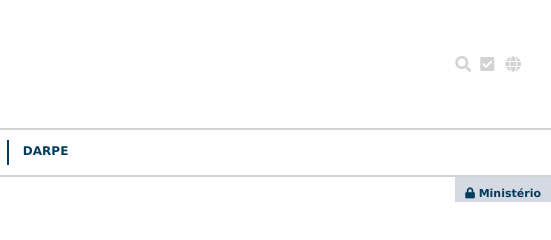
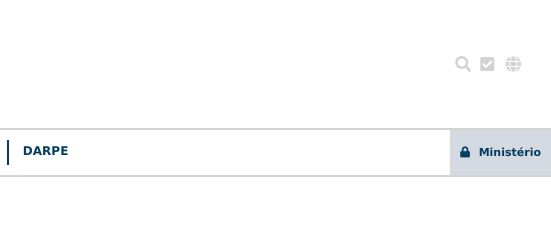
Before and after one commit to JuniorBecari10/Site-Da-Congregacao, a plain HTML site: page index.html in a window 1280 px wide. Shown: the full height of the page, 729-1280 px from the left. Drawn offline with Linux system fonts and the light colour scheme.

Commit message:
Header está pronto

```diff
--- a/index.html
+++ b/index.html
@@ -33,7 +33,7 @@
                 <li><a href="#"> DARPE</a></li>
             </ul>
 
-            <a href="#" class="ministerio"><i class="fas fa-lock"></i> Ministério</a>
+            <a href="#" class="ministerio"><i class="fas fa-lock"></i> <p> Ministério</p></a>
         </header>
     </body>
 </html>
--- a/style.css
+++ b/style.css
@@ -101,13 +101,39 @@ ul.btns a:hover {
     padding: 10px;
 
     float: right;
-
-    height: 25px;
+    height: 45px;
 
     font-size: 11px;
     font-weight: bold;
 
     color: #033D60;
 
+    position: relative;
+
+    top: -47px;
+
     background-color: #D4D9E2;
 }
+
+.ministerio i, p {
+    transform: translateY(50%);
+}
+
+.ministerio p {
+    display: inline-block;
+
+    margin-left: 5px;
+
+    transform: translateY(45%);
+}
+
+.ministerio p:hover + .ministerio i:hover {
+    text-decoration: underline;
+    color: #D4D9E2;
+}
+
+.ministerio:hover {
+    background-color: #033D60;
+
+    color: #D4D9E2;
+}
```
